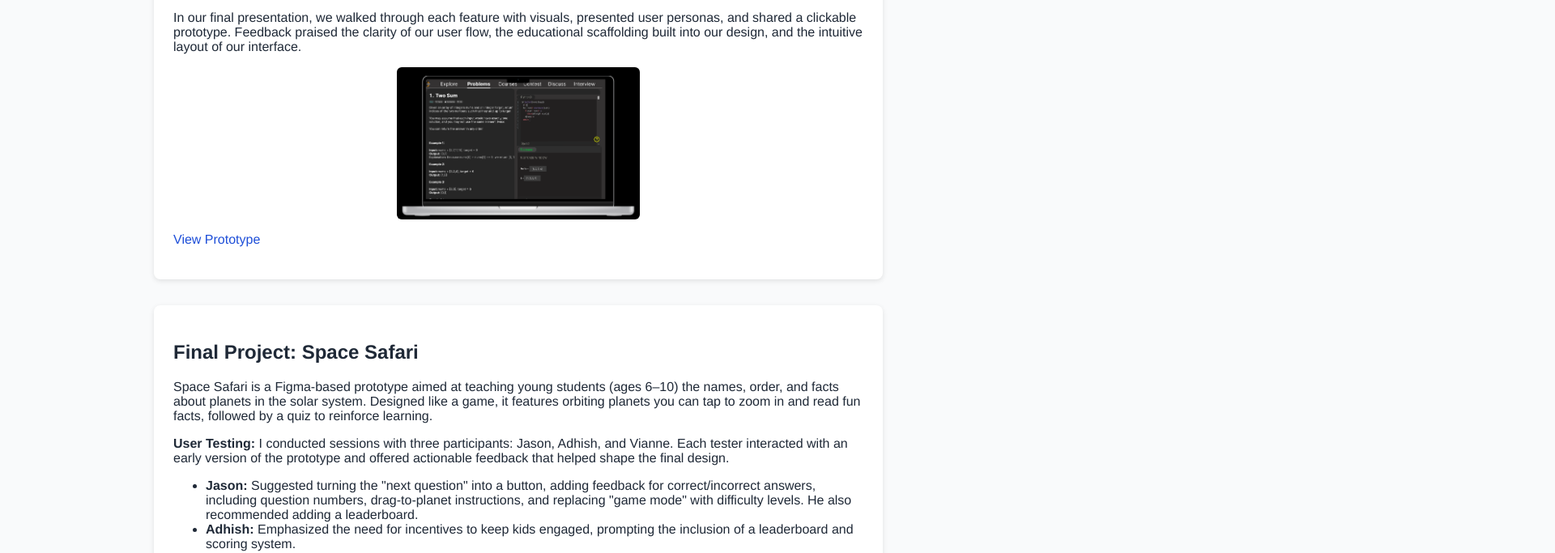
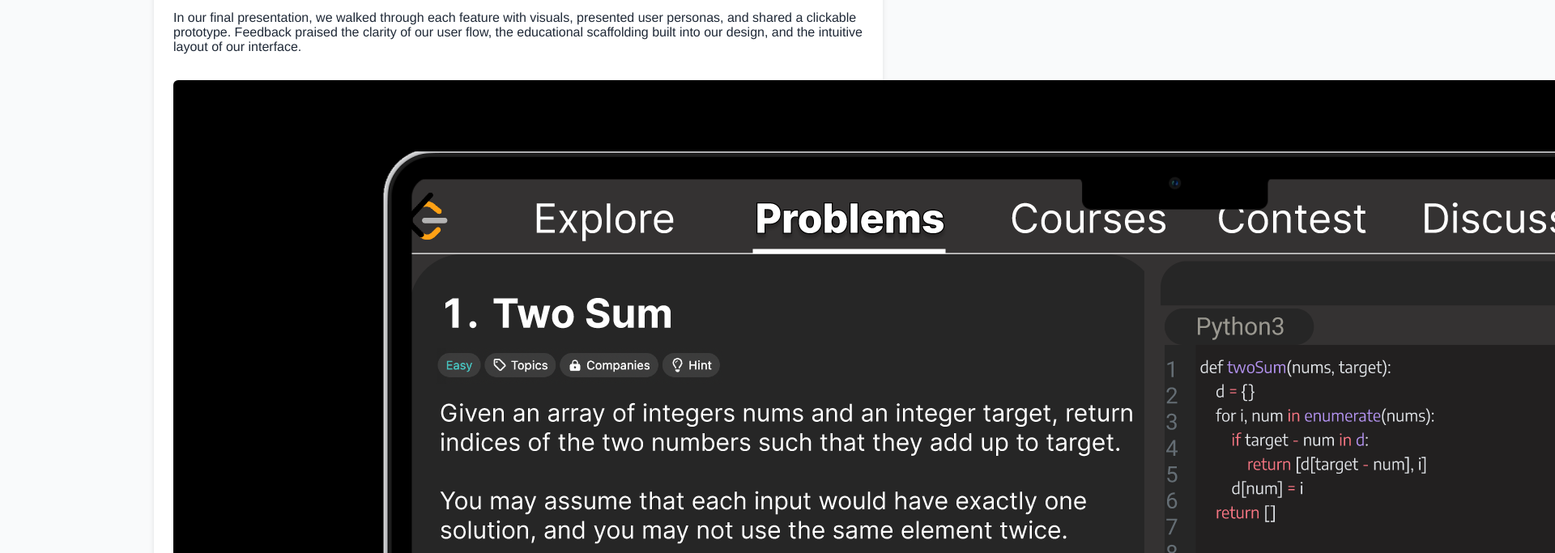
Before and after one commit to ashnakas/portfolio, a plain HTML site: page index.html in a window 1280 px wide. Shown: the part 417-1100 px from the top of the page at 81% size, 1920 px wide, since content can reach past the window. Drawn offline with Linux system fonts and the light colour scheme.

Commit message:
Update index.html

```diff
--- a/index.html
+++ b/index.html
@@ -42,7 +42,7 @@
         <li><strong>AI Chatbot Help</strong>: tailored hints and step-by-step walkthroughs</li>
       </ul>
       <p>In our final presentation, we walked through each feature with visuals, presented user personas, and shared a clickable prototype. Feedback praised the clarity of our user flow, the educational scaffolding built into our design, and the intuitive layout of our interface.</p>
-      <img src="leetcode.png" alt="LeetCode Visualizer screenshot" class="img-small">
+      <img src="leetcode.png" alt="LeetCode Visualizer screenshot"
       <p><a href="https://www.figma.com/proto/F4XPXlQ3JqFDV27H2wUr4p/Ed-Tech-Group-1?node-id=58-238&p=f&t=MmXgcQKQ5rBggfX1-0&scaling=scale-down&content-scaling=fixed&page-id=0%3A1&starting-point-node-id=58%3A238">View Prototype</a></p>
     </section>
 
```
